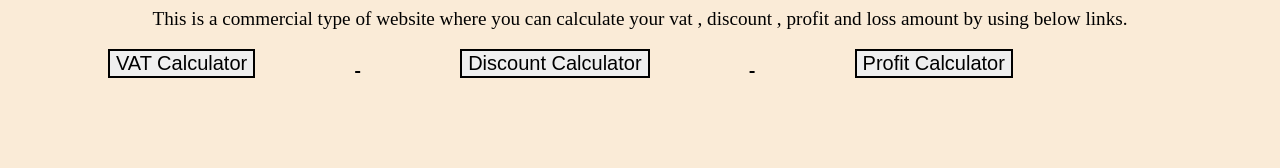
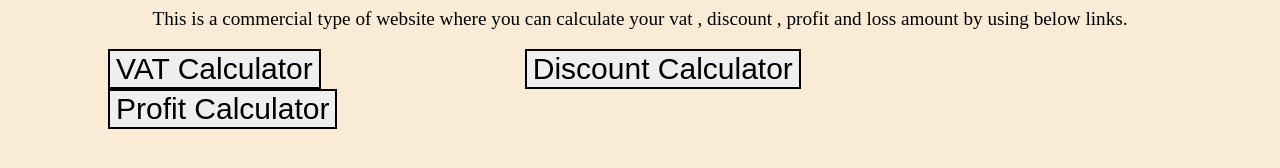
Before and after one commit to RashmiGupta7171/My-Smart-Finance-App, a plain HTML site: page home.html in a window 1280 px wide. Shown: the part 200-368 px from the top of the page. Drawn offline with Linux system fonts and the light colour scheme.

Commit message:
changes in html and css

```diff
--- a/calculator.css
+++ b/calculator.css
@@ -14,12 +14,18 @@ p {
   font-size: larger;
 }
 a button {
+
   border: 2px solid;
-  font-size: 20px;
+  font-size: 30px;
   text-align: center;
   margin-right: 100px;
   margin-left: 100px;
   margin-top: auto;
+  cursor:pointer;
+}
+a button:hover {
+  background-color: #b0b0b0;
+  transform: scale(1.1);
 }
 a {
   text-align: start;
```
Also changed, not shown: home.html (+4 -9 lines).
